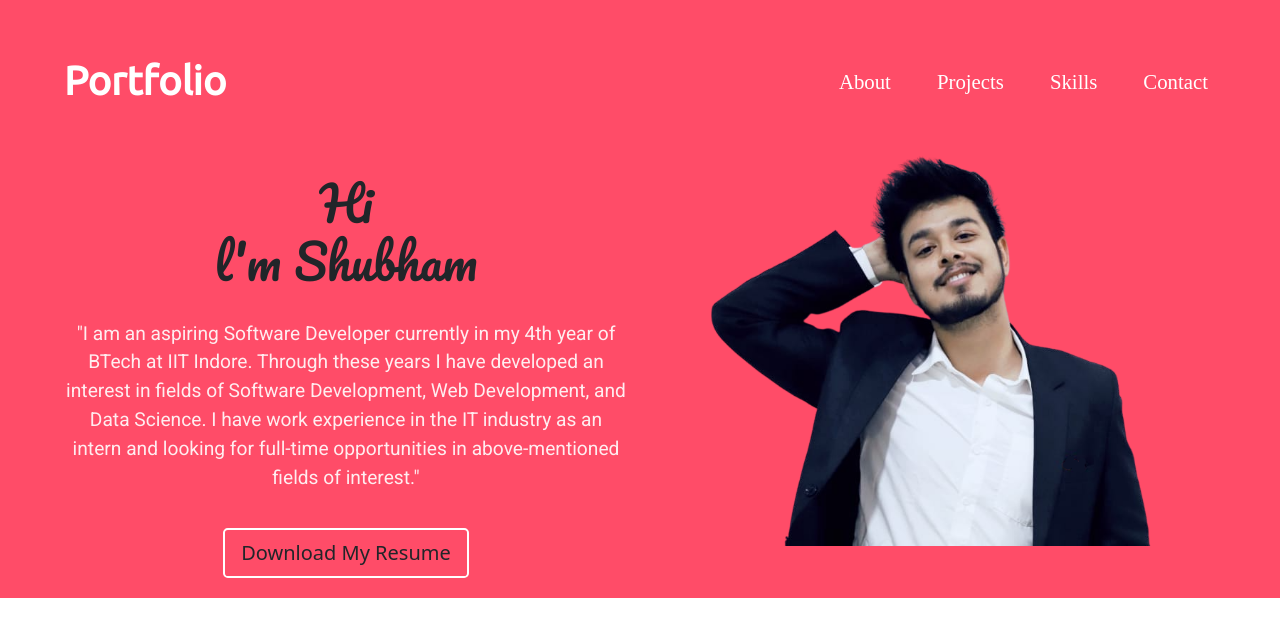
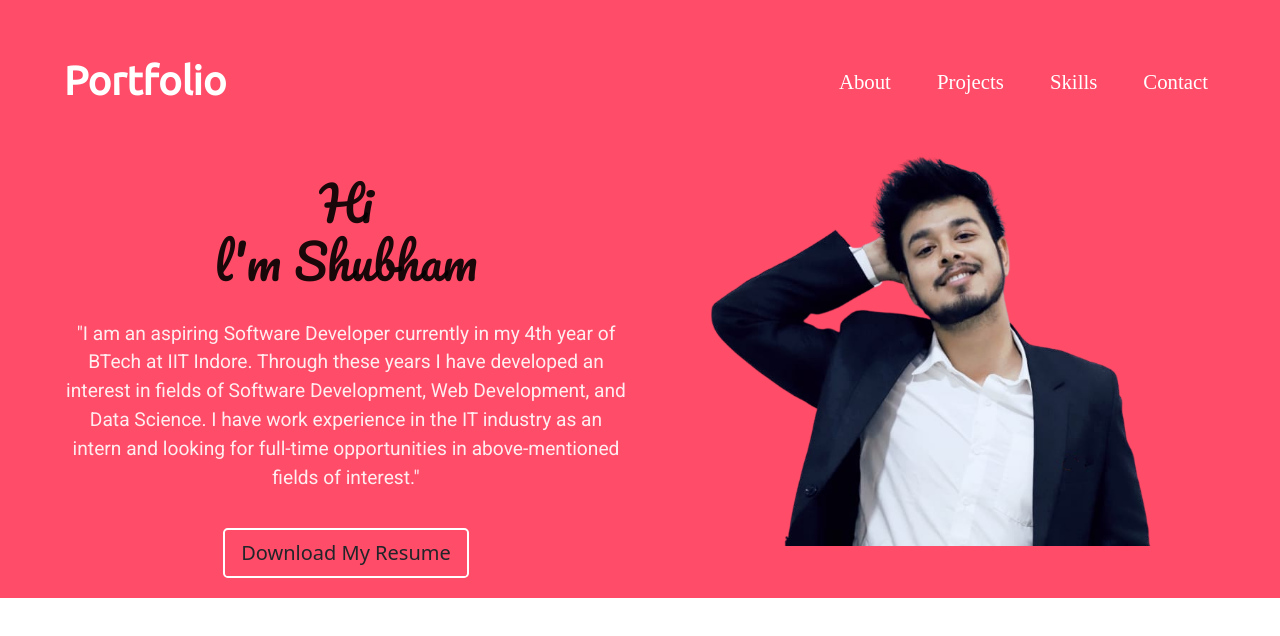
Before and after one commit to Shubh2686/For-practice-purposes, a plain HTML site: page index.html in a window 1280 px wide. Drawn offline with nearby package versions, Linux system fonts and the light colour scheme; a web font is replaced by a local one.

Commit message:
update-5

```diff
--- a/css/styles.css
+++ b/css/styles.css
@@ -40,7 +40,7 @@ body{
    margin-top: 50px;
    margin-bottom: 30px;
    text-align: center;
-   rgba(255, 255, 255, 0.5);
+   color: rgba(0, 0, 0, 0.9);
    font-weight: 200;
    font-size: 300%;
    font-family: 'Pacifico', cursive;
```
